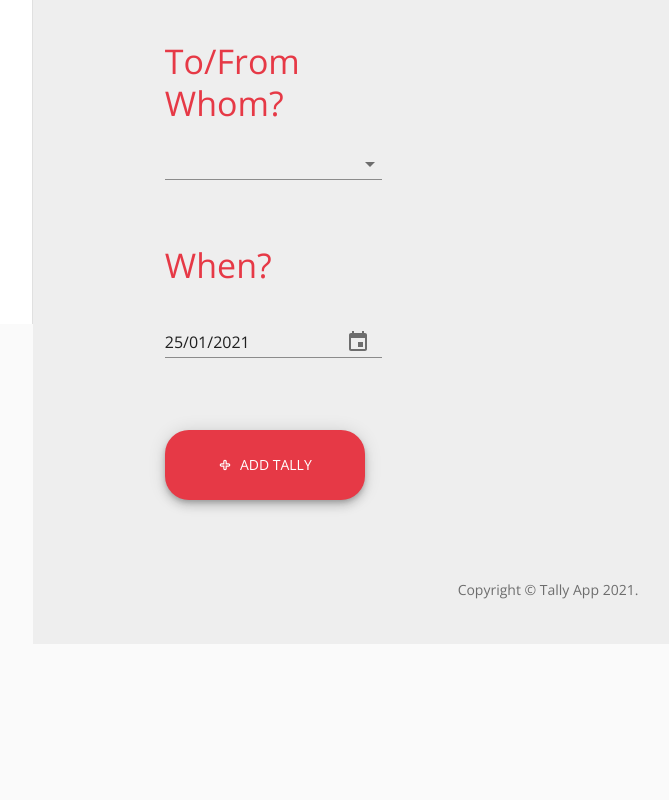
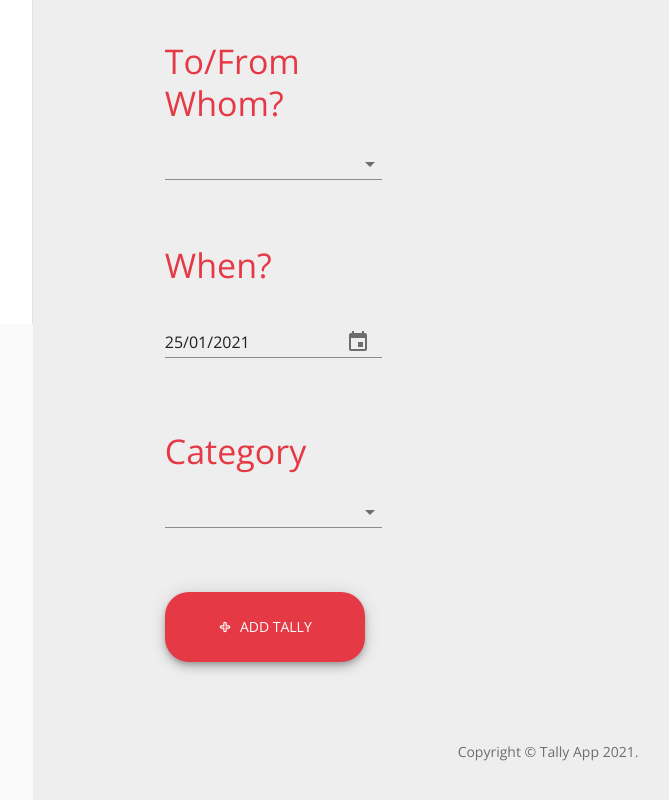
Before and after one commit to awalemandi/tally, a React (Create React App) app: page /home/newtally in a window 1280 px wide. Shown: the part 476-1276 px from the top of the page, without its empty margins (217-886 px from the left). Before the commit the page ends 1120 px from the top, so only its background shows below. Built offline with nearby package versions, Linux system fonts and the light colour scheme.

Commit message:
added category component to New Tally

```diff
--- /dev/null
+++ b/src/components/menu/newTally/Category.tsx
@@ -0,0 +1,65 @@
+import React, { useState } from 'react';
+import {
+	Grid,
+	Typography,
+	FormControl,
+	Select,
+	MenuItem,
+	FormHelperText,
+	Button,
+} from '@material-ui/core';
+import { makeStyles } from '@material-ui/core/styles';
+import { TiPlus } from 'react-icons/ti';
+
+const useStyles = makeStyles(theme => ({
+	root: {},
+}));
+
+function Category() {
+	const classes = useStyles();
+	const [category, setCategory] = React.useState('');
+
+	const handleChange = (event: React.ChangeEvent<{ value: unknown }>) => {
+		setCategory(event.target.value as string);
+	};
+
+	return (
+		<Grid
+			container
+			direction='column'
+			justify='space-between'
+			alignItems='stretch'
+			spacing={3}
+		>
+			<Grid item xs={12}>
+				<Typography variant='h4' color='primary'>
+					Category
+				</Typography>
+			</Grid>
+			<Grid item xs={12}>
+				<Select
+					labelId=''
+					id='party'
+					value={category}
+					onChange={handleChange}
+					fullWidth
+				>
+					<MenuItem>Family</MenuItem>
+					<MenuItem>Friends</MenuItem>
+					<MenuItem>Education</MenuItem>
+					<MenuItem>Mortgage</MenuItem>
+					<Button
+						fullWidth
+						variant='text'
+						color='inherit'
+						startIcon={<TiPlus />}
+					>
+						Add new
+					</Button>
+				</Select>
+			</Grid>
+		</Grid>
+	);
+}
+
+export default Category;
--- a/src/components/menu/newTally/NewTally.tsx
+++ b/src/components/menu/newTally/NewTally.tsx
@@ -6,6 +6,7 @@ import { makeStyles } from '@material-ui/core/styles';
 import Party from './Party';
 import Date from './Date';
 import { TiPlusOutline } from 'react-icons/ti';
+import Category from './Category';
 
 const useStyles = makeStyles(theme => ({
 	root: {
@@ -61,6 +62,12 @@ const NewTally = () => {
 					<Grid item md={6} lg={9}></Grid>
 				</Hidden>
 				<Grid item xs={10} sm={8} md={5} lg={3}>
+					<Category />
+				</Grid>
+				<Hidden mdDown>
+					<Grid item md={6} lg={9}></Grid>
+				</Hidden>
+				<Grid item xs={10} sm={8} md={5} lg={3}>
 					<Fab
 						variant='extended'
 						color='primary'
```
Also changed, not shown: src/components/menu/dashboard/Performace.tsx (+0 -9 lines), 1 other file (tests, documents, lock files or other folders).
